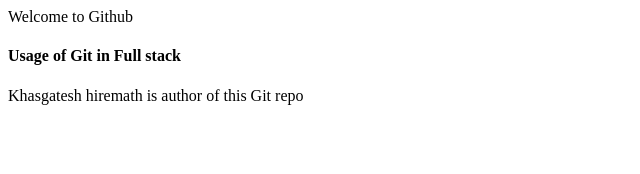
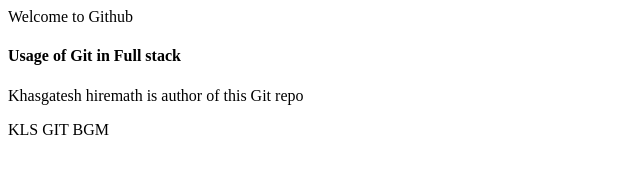
Before and after one commit to khasgatesh/Full_stack, a plain HTML site: page index.html in a window 1280 px wide. Shown: the whole page, without its empty margins (0-640 px from the left). Drawn offline with Linux system fonts and the light colour scheme.

Commit message:
final commit

```diff
--- a/index.html
+++ b/index.html
@@ -8,5 +8,6 @@
     <p>Welcome to Github</p>
     <h4>Usage of Git in Full stack</h4>
     <p>Khasgatesh hiremath is author of this Git repo</p>
+    <p>KLS GIT BGM</p>
 </body>
 </html>
```
